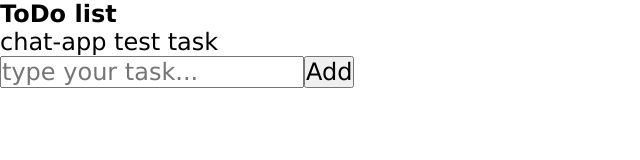
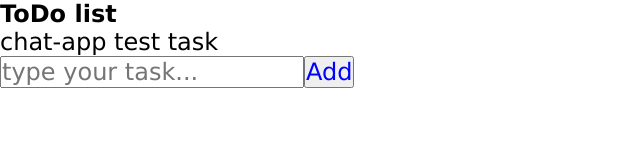
Before and after one commit to xschar/todo-chat-app, a React app: page / in a window 1280 px wide. Shown: the top 160 px of the page, without its empty margins (0-640 px from the left). Built offline with nearby package versions, Linux system fonts and the light colour scheme.

Commit message:
fix: upd AddTask with new Button

```diff
--- a/src/components/addTask/index.tsx
+++ b/src/components/addTask/index.tsx
@@ -1,4 +1,5 @@
 import React from "react";
+import { Button } from "components/button";
 
 export const AddTask: React.FC = () => {
   return(
@@ -8,9 +9,7 @@ export const AddTask: React.FC = () => {
         placeholder="type your task..."
         aria-label="Text input"
       />
-      <button>
-        Add
-      </button>
+      <Button displayType="regular" title="Add" />
     </form>
   )
 }
```
